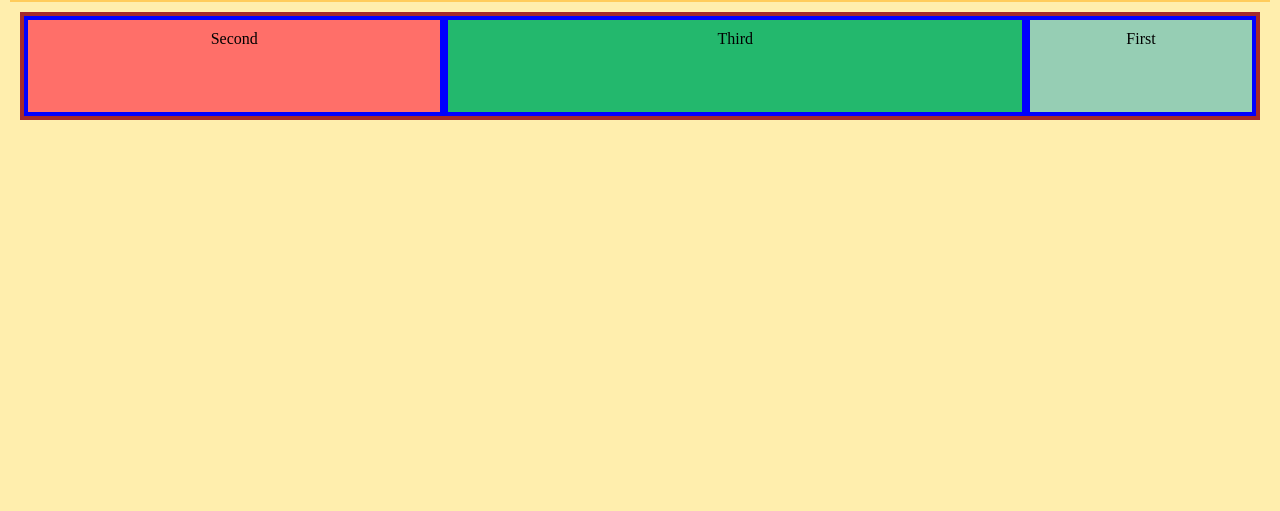
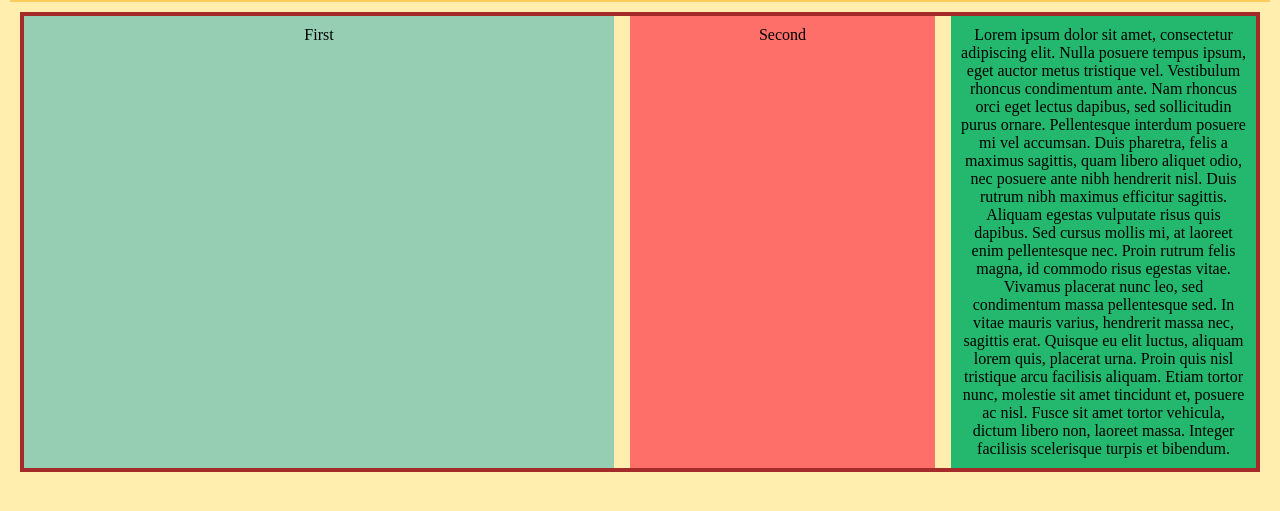
Before and after one commit to ebaybasics/flexBoxSite, a plain HTML site: page index.html in a window 1280 px wide. Shown: the part 287-798 px from the top of the page. Drawn offline with Linux system fonts and the light colour scheme.

Commit message:
Play with flex-box settings

```diff
--- a/index.html
+++ b/index.html
@@ -45,9 +45,9 @@
         </nav>
 
         <div class="anotherFlex">
-            <div class="card-one">First</div>
+            <div class="card-one" id="one">First</div>
             <div class="card-two">Second</div>
-            <div class="card-three">Third</div>
+            <div class="card-three">Lorem ipsum dolor sit amet, consectetur adipiscing elit. Nulla posuere tempus ipsum, eget auctor metus tristique vel. Vestibulum rhoncus condimentum ante. Nam rhoncus orci eget lectus dapibus, sed sollicitudin purus ornare. Pellentesque interdum posuere mi vel accumsan. Duis pharetra, felis a maximus sagittis, quam libero aliquet odio, nec posuere ante nibh hendrerit nisl. Duis rutrum nibh maximus efficitur sagittis. Aliquam egestas vulputate risus quis dapibus. Sed cursus mollis mi, at laoreet enim pellentesque nec. Proin rutrum felis magna, id commodo risus egestas vitae. Vivamus placerat nunc leo, sed condimentum massa pellentesque sed. In vitae mauris varius, hendrerit massa nec, sagittis erat. Quisque eu elit luctus, aliquam lorem quis, placerat urna. Proin quis nisl tristique arcu facilisis aliquam. Etiam tortor nunc, molestie sit amet tincidunt et, posuere ac nisl. Fusce sit amet tortor vehicula, dictum libero non, laoreet massa. Integer facilisis scelerisque turpis et bibendum.</div>
 
         </div>
 
--- a/style.css
+++ b/style.css
@@ -58,28 +58,32 @@
     min-height: 100px;
     margin: 10px;
 
-    justify-content: space-around;
+    /* justify-content: space-around; */
+    gap: 1rem;
 }
 
 .anotherFlex > div {
     min-width: 100px;
     padding: 10px;
     text-align: center;
-    border: 4px solid blue;
+
+
+    flex: 1;
+
 
 }
 
 
-.card-one {
+#one {
     background-color: #96ceb4;
-    flex-grow: 1;
-    order: 1;
+    flex-grow: 2;
+    /* order: 1; */
 }
 
 .card-two {
     background-color: #ff6f69;
     flex-grow: 2;
-    order: 0;
+    /* order: 0; */
 }
 
 .card-three {
```
